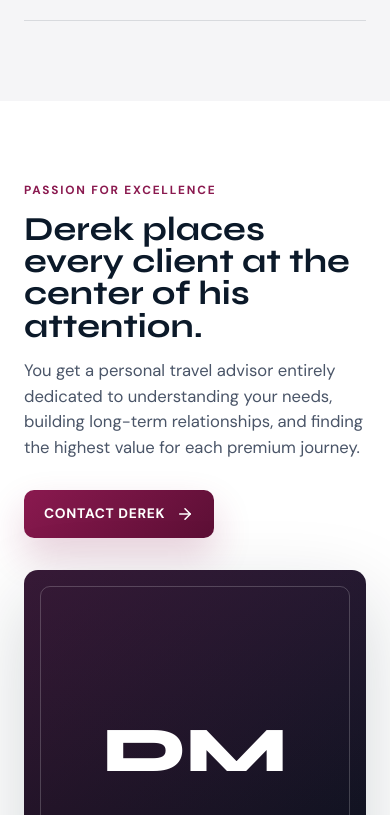
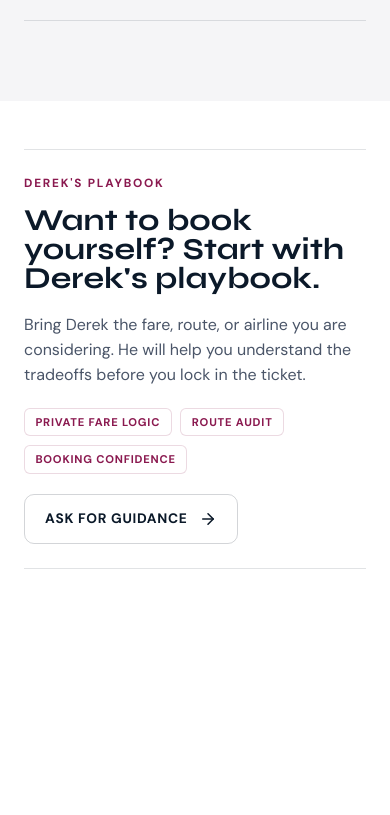
Before and after one commit to RaduscaWP/DerekMonti, a React (Vite) app: page / in a window 390 px wide. Shown: the part 6289-7104 px from the top of the page. Built offline with nearby package versions, Linux system fonts and the light colour scheme.

Commit message:
feat: add extra services section and guidance teaser to enhance user experience

```diff
--- a/src/data/siteData.js
+++ b/src/data/siteData.js
@@ -261,6 +261,30 @@ export const services = [
     badge: 'Any Timeline',
     description: 'Same-week international travel support when mainstream booking tools show thin availability.',
     example: '48-hour departure windows - business or first - any destination',
+  },
+];
+
+export const extraServices = [
+  {
+    label: 'Private fare logic',
+    title: 'Private Fare Playbook',
+    body:
+      'Derek explains date windows, airline tradeoffs, routing choices, and fare rules before you spend time searching or committing.',
+    outcome: 'Best for travelers who want the strategy behind the quote.',
+  },
+  {
+    label: 'Route audit',
+    title: 'Route & Aircraft Audit',
+    body:
+      'Send Derek an option you found online. He checks the aircraft, cabin quality, connection risk, ticket rules, and better alternatives.',
+    outcome: 'Useful before paying for a premium fare that may not feel premium.',
+  },
+  {
+    label: 'Booking confidence',
+    title: 'Self-Booking Guidance',
+    body:
+      'For clients who prefer to book themselves, Derek gives a clear path so you avoid weak routings, hidden fees, or cabin surprises.',
+    outcome: 'Guidance first. Booking support if you want Derek to take over.',
   },
 ];
 
--- a/src/pages/Home.jsx
+++ b/src/pages/Home.jsx
@@ -25,6 +25,7 @@ import SectionHeader from '../components/common/SectionHeader.jsx';
 import {
   blogPosts,
   contactConfig,
+  extraServices,
   homeHeroVideo,
   homeFaqs,
   methodology,
@@ -354,6 +355,31 @@ function WhyDerek() {
   );
 }
 
+function GuidanceTeaser() {
+  return (
+    <section className="guidance-teaser">
+      <div className="container guidance-teaser__inner" data-reveal>
+        <div>
+          <p className="eyebrow">Derek's Playbook</p>
+          <h2>Want to book yourself? Start with Derek's playbook.</h2>
+        </div>
+        <p>
+          Bring Derek the fare, route, or airline you are considering. He will help you understand the tradeoffs before
+          you lock in the ticket.
+        </p>
+        <div className="guidance-teaser__tags" aria-label="Private fare playbook topics">
+          {extraServices.map((service) => (
+            <span key={service.title}>{service.label}</span>
+          ))}
+        </div>
+        <Button href="#contact" variant="outline-dark">
+          Ask for guidance
+        </Button>
+      </div>
+    </section>
+  );
+}
+
 function BioTeaser() {
   return (
     <section className="bio-teaser">
@@ -493,6 +519,7 @@ export default function Home() {
       </section>
       <Methodology />
       <WhyDerek />
+      <GuidanceTeaser />
       <BioTeaser />
       <HowItWorks />
       <Testimonials />
--- a/src/pages/Services.jsx
+++ b/src/pages/Services.jsx
@@ -7,7 +7,7 @@ import FinalCta from '../components/common/FinalCta.jsx';
 import RouteCarousel from '../components/common/RouteCarousel.jsx';
 import ScenicBackdrop from '../components/common/ScenicBackdrop.jsx';
 import SectionHeader from '../components/common/SectionHeader.jsx';
-import { imagery, serviceDeals, services, servicesFaqs, siteBackdrops, steps } from '../data/siteData.js';
+import { extraServices, imagery, serviceDeals, services, servicesFaqs, siteBackdrops, steps } from '../data/siteData.js';
 import { useDocumentMeta } from '../hooks/useDocumentMeta.js';
 import { usePageMotion } from '../hooks/usePageMotion.js';
 
@@ -90,6 +90,44 @@ function CompactSteps() {
   );
 }
 
+function ExtraServices() {
+  return (
+    <section className="guidance-section" id="guidance">
+      <div className="container guidance-section__inner">
+        <aside className="guidance-section__copy" data-reveal>
+          <p className="eyebrow">Extra Services</p>
+          <h2>Book Smarter With Derek's Guidance</h2>
+          <p>
+            For travelers who want the strategy behind premium fares, not just the final quote. Derek turns fare logic
+            into practical next steps before you commit.
+          </p>
+          <div className="guidance-section__tags" aria-label="Guidance focus areas">
+            <span>Private fare logic</span>
+            <span>Route audit</span>
+            <span>Booking confidence</span>
+          </div>
+          <Button href="#contact" variant="outline-dark">
+            Ask for guidance
+          </Button>
+        </aside>
+        <div className="guidance-notes" aria-label="Derek guidance services">
+          {extraServices.map((service, index) => (
+            <article key={service.title} data-reveal>
+              <span className="guidance-notes__number">{String(index + 1).padStart(2, '0')}</span>
+              <div>
+                <strong>{service.label}</strong>
+                <h3>{service.title}</h3>
+                <p>{service.body}</p>
+                <small>{service.outcome}</small>
+              </div>
+            </article>
+          ))}
+        </div>
+      </div>
+    </section>
+  );
+}
+
 export default function Services() {
   const pageRef = useRef(null);
   useDocumentMeta(
@@ -115,6 +153,7 @@ export default function Services() {
           </div>
         </div>
       </section>
+      <ExtraServices />
       <AirlineMarquee />
       <section className="savings-section scenic-section scenic-section--services-savings">
         <ScenicBackdrop backdrop={siteBackdrops.servicesSavings} />
--- a/src/styles/global.scss
+++ b/src/styles/global.scss
@@ -1678,6 +1678,141 @@ p {
   padding-top: clamp(3rem, 6vw, 5rem);
 }
 
+.guidance-section {
+  @include section-padding(clamp(4.5rem, 8vw, 6.5rem), clamp(4.5rem, 8vw, 6.5rem));
+  background:
+    linear-gradient(180deg, white 0%, $color-bg-light 100%);
+}
+
+.guidance-section__inner {
+  display: grid;
+  grid-template-columns: minmax(280px, 0.72fr) minmax(0, 1.28fr);
+  gap: clamp(2rem, 6vw, 5rem);
+  align-items: start;
+}
+
+.guidance-section__copy {
+  position: sticky;
+  top: calc(var(--header-total) + 2rem);
+  padding-top: 1.1rem;
+  border-top: 2px solid $color-accent;
+
+  h2 {
+    max-width: 560px;
+    font-size: clamp(2.2rem, 5vw, 4.6rem);
+  }
+
+  > p:not(.eyebrow) {
+    margin-top: 1rem;
+    color: $color-text-secondary;
+    font-size: 1.06rem;
+  }
+
+  .btn {
+    margin-top: 1.5rem;
+  }
+}
+
+.guidance-section__tags,
+.guidance-teaser__tags {
+  display: flex;
+  flex-wrap: wrap;
+  gap: 0.55rem;
+  margin-top: 1.35rem;
+
+  span {
+    border: 1px solid rgba(138, 25, 79, 0.16);
+    border-radius: 6px;
+    padding: 0.48rem 0.65rem;
+    color: $color-accent;
+    background: white;
+    font-size: 0.7rem;
+    font-weight: 900;
+    letter-spacing: 0.07em;
+    line-height: 1;
+    text-transform: uppercase;
+  }
+}
+
+.guidance-notes {
+  display: grid;
+  gap: 0.85rem;
+}
+
+.guidance-notes article {
+  position: relative;
+  display: grid;
+  grid-template-columns: 96px minmax(0, 1fr);
+  gap: clamp(1rem, 3vw, 2rem);
+  align-items: start;
+  border: 1px solid rgba(11, 25, 41, 0.1);
+  border-left: 3px solid $color-accent;
+  border-radius: 7px;
+  padding: clamp(1rem, 2vw, 1.25rem);
+  background:
+    linear-gradient(90deg, rgba(138, 25, 79, 0.06), rgba(255, 255, 255, 0) 34%),
+    rgba(255, 255, 255, 0.9);
+  box-shadow: 0 16px 44px rgba(11, 25, 41, 0.06);
+  transition:
+    border-color 0.24s ease,
+    transform 0.24s ease,
+    box-shadow 0.24s ease;
+
+  &:nth-child(2) {
+    margin-left: clamp(0.5rem, 3vw, 2rem);
+  }
+
+  &:nth-child(3) {
+    margin-left: clamp(1rem, 5vw, 4rem);
+  }
+
+  &:hover {
+    border-color: rgba(138, 25, 79, 0.34);
+    box-shadow: 0 20px 54px rgba(11, 25, 41, 0.09);
+    transform: translateX(5px);
+  }
+
+  strong {
+    display: inline-flex;
+    color: $color-accent;
+    font-size: 0.68rem;
+    font-weight: 900;
+    letter-spacing: 0.09em;
+    line-height: 1;
+    text-transform: uppercase;
+  }
+
+  h3 {
+    margin-top: 0.45rem;
+    font-size: clamp(1.28rem, 2.2vw, 1.8rem);
+    line-height: 1.04;
+  }
+
+  p {
+    margin-top: 0.55rem;
+    color: $color-text-secondary;
+    font-size: 0.98rem;
+  }
+
+  small {
+    display: block;
+    margin-top: 0.8rem;
+    padding-top: 0.75rem;
+    border-top: 1px dashed rgba(11, 25, 41, 0.14);
+    color: rgba(74, 85, 104, 0.88);
+    font-weight: 700;
+  }
+}
+
+.guidance-notes__number {
+  color: rgba(138, 25, 79, 0.26);
+  font-family: $font-display;
+  font-size: clamp(2rem, 4vw, 2.7rem);
+  font-weight: 800;
+  letter-spacing: 0;
+  line-height: 0.9;
+}
+
 .why-showcase {
   display: grid;
   grid-template-columns: minmax(280px, 0.75fr) minmax(0, 1.25fr);
@@ -1802,6 +1937,38 @@ p {
     color 0.24s ease,
     background 0.24s ease,
     box-shadow 0.24s ease;
+}
+
+.guidance-teaser {
+  @include section-padding(clamp(3rem, 6vw, 4.5rem), clamp(3rem, 6vw, 4.5rem));
+  background: white;
+}
+
+.guidance-teaser__inner {
+  display: grid;
+  grid-template-columns: minmax(260px, 0.9fr) minmax(220px, 0.72fr) auto;
+  gap: clamp(1.25rem, 4vw, 2.75rem);
+  align-items: center;
+  padding-block: clamp(1.5rem, 3vw, 2.25rem);
+  border-block: 1px solid rgba(11, 25, 41, 0.12);
+
+  h2 {
+    max-width: 620px;
+    font-size: clamp(1.9rem, 4vw, 3.35rem);
+  }
+
+  > p {
+    color: $color-text-secondary;
+    font-size: 1rem;
+  }
+
+  .btn {
+    white-space: nowrap;
+  }
+}
+
+.guidance-teaser__tags {
+  margin-top: 0;
 }
 
 .bio-teaser {
@@ -3212,6 +3379,8 @@ p {
 
   .trust-bar__inner,
   .why-showcase,
+  .guidance-section__inner,
+  .guidance-teaser__inner,
   .bio-teaser__inner,
   .steps,
   .review-grid,
@@ -3237,6 +3406,25 @@ p {
     position: static;
   }
 
+  .guidance-section__copy {
+    position: static;
+  }
+
+  .guidance-notes article,
+  .guidance-notes article:nth-child(2),
+  .guidance-notes article:nth-child(3) {
+    margin-left: 0;
+    transform: none !important;
+  }
+
+  .guidance-teaser__inner {
+    align-items: start;
+
+    .btn {
+      justify-self: start;
+    }
+  }
+
   .why-list article {
     grid-template-columns: 42px 1fr;
     gap: 0.85rem;
```
